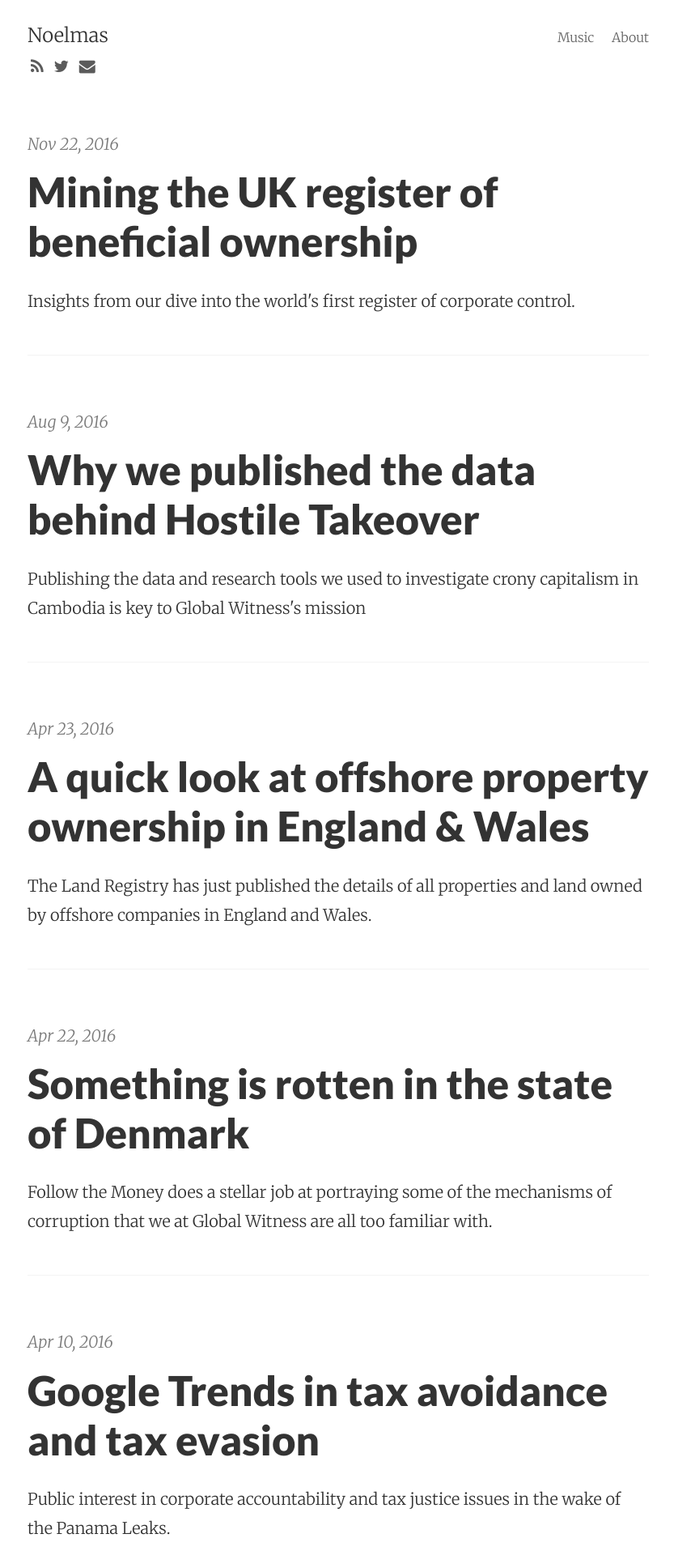
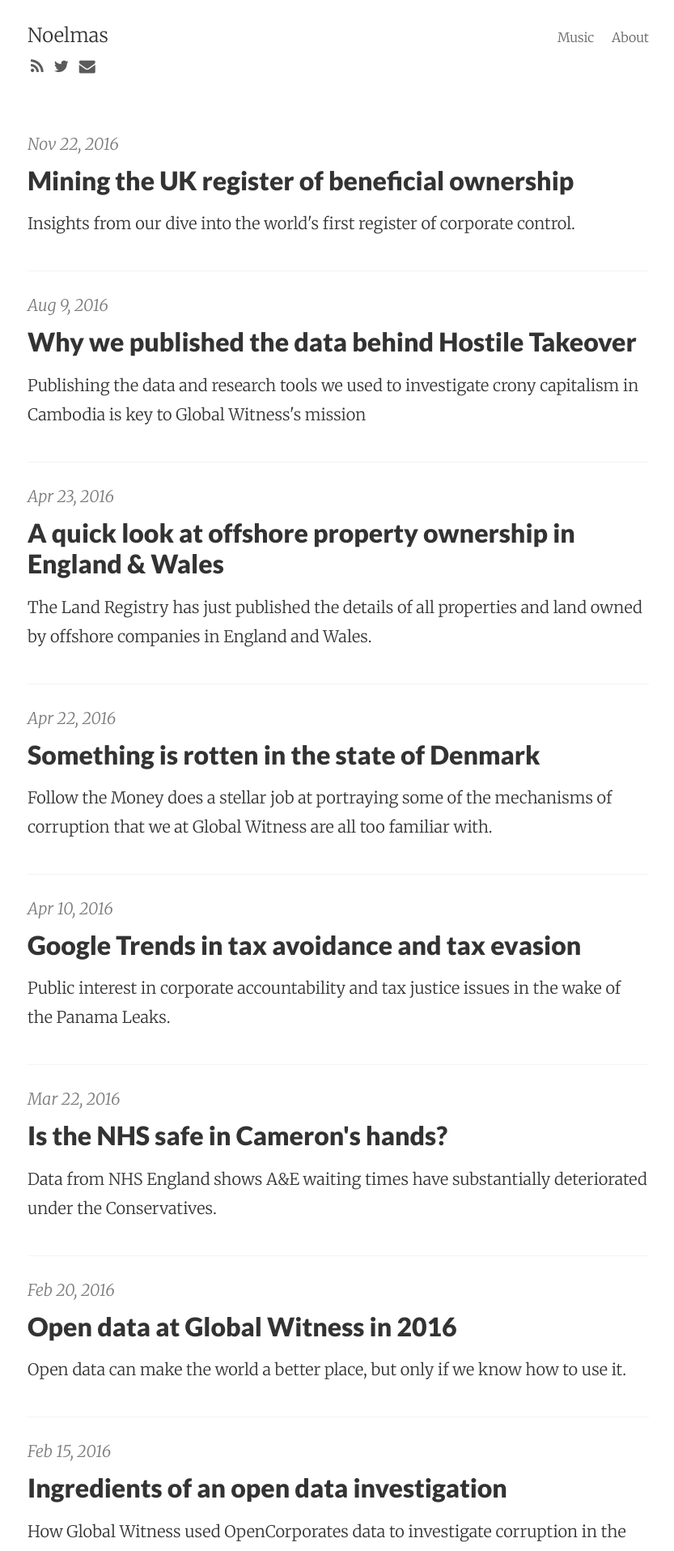
Before and after one commit to pamegeo/blog, a Jekyll site: the page built from index.html, in a window 1280 px wide. Shown: the top 1915 px of the page at 81% size, without its empty margins (222-1055 px from the left). Built offline with Jekyll 4.4.1, drawn with Linux system fonts in a browser that asks for light colours; nearby versions of some CDN libraries; the list of posts is cut into pages by our own code.

Commit message:
Adjust CSS

```diff
--- a/_sass/_main.scss
+++ b/_sass/_main.scss
@@ -396,7 +396,7 @@ h6,
 
   .h2,
   h2 {
-    font-size: 3.18rem;
+    font-size: 2.0rem;
   }
 
   .h3,
@@ -418,8 +418,8 @@ h6,
   }
 
   .posts .post {
-    margin-bottom: 2.666em;
-    padding-bottom: 1.333em;
+    margin-bottom: 1em;
+    padding-bottom: 1em;
     border-bottom: thin solid #f3f3f3;
   }
 
```
Also changed, not shown: 1 other file.
